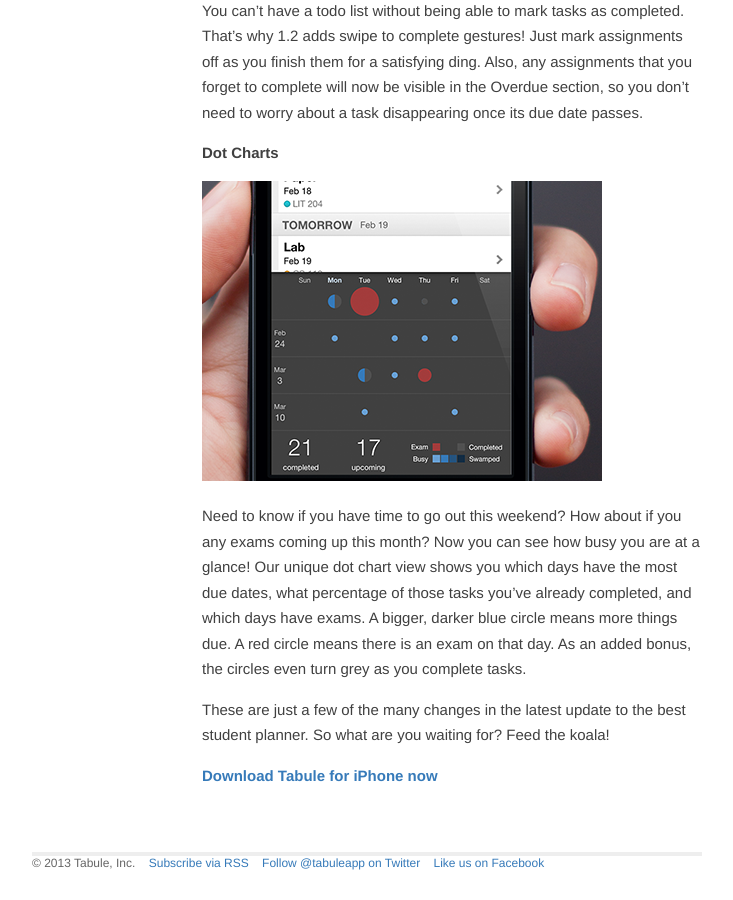
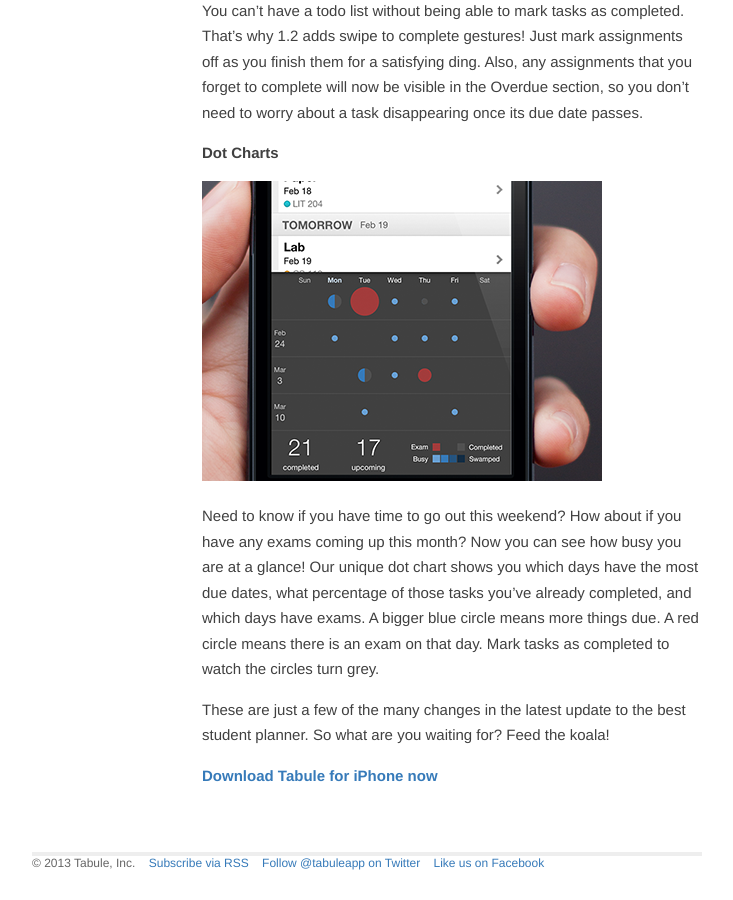
Before and after one commit to Tabule/TabuleBlog, a Jekyll site: the page built from _posts/2013-03-04-tabule-1-2.md, in a window 1280 px wide and 900 px high, scrolled down 1562 px. Shown: the whole window, without its empty margins (273-1006 px from the left). Built offline with Jekyll 4.4.1, drawn with Linux system fonts in a browser that asks for light colours; comment, search, counter and statistics services are not loaded.

Commit message:
typo fixes

```diff
--- a/_posts/2013-03-04-tabule-1-2.md
+++ b/_posts/2013-03-04-tabule-1-2.md
@@ -29,7 +29,7 @@
 
 ![Dot Charts](/post_files/1-2-dotCharts.png)
 
-Need to know if you have time to go out this weekend? How about if you any exams coming up this month? Now you can see how busy you are at a glance! Our unique dot chart view shows you which days have the most due dates, what percentage of those tasks you've already completed, and which days have exams. A bigger, darker blue circle means more things due. A red circle means there is an exam on that day. As an added bonus, the circles even turn grey as you complete tasks.
+Need to know if you have time to go out this weekend? How about if you have any exams coming up this month? Now you can see how busy you are at a glance! Our unique dot chart shows you which days have the most due dates, what percentage of those tasks you've already completed, and which days have exams. A bigger blue circle means more things due. A red circle means there is an exam on that day. Mark tasks as completed to watch the circles turn grey.
 
 These are just a few of the many changes in the latest update to the best student planner. So what are you waiting for? Feed the koala!
 
```
